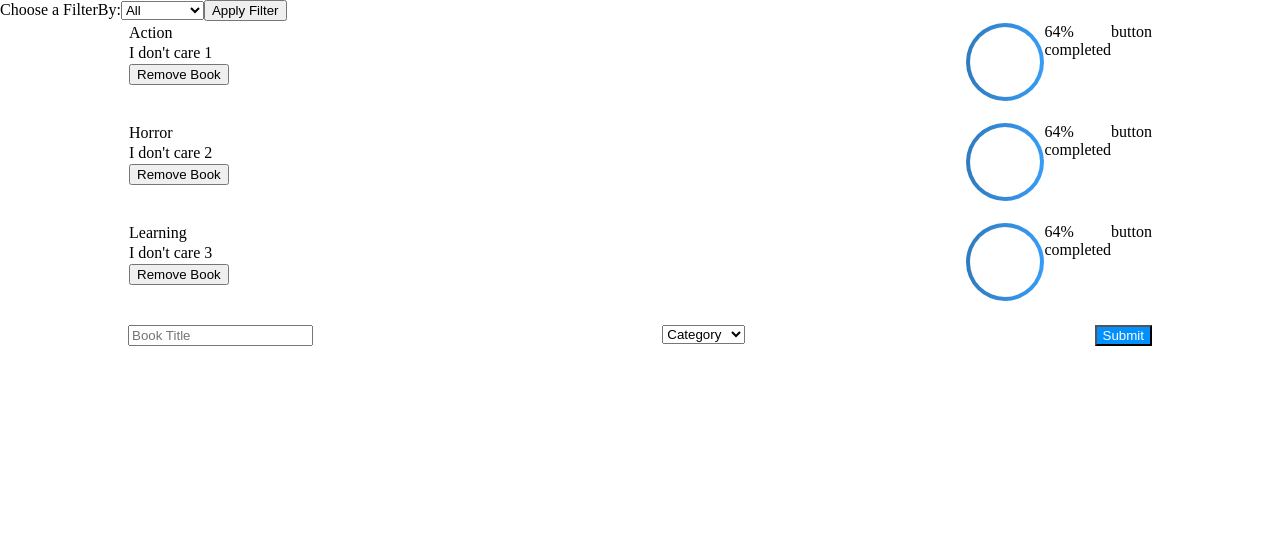
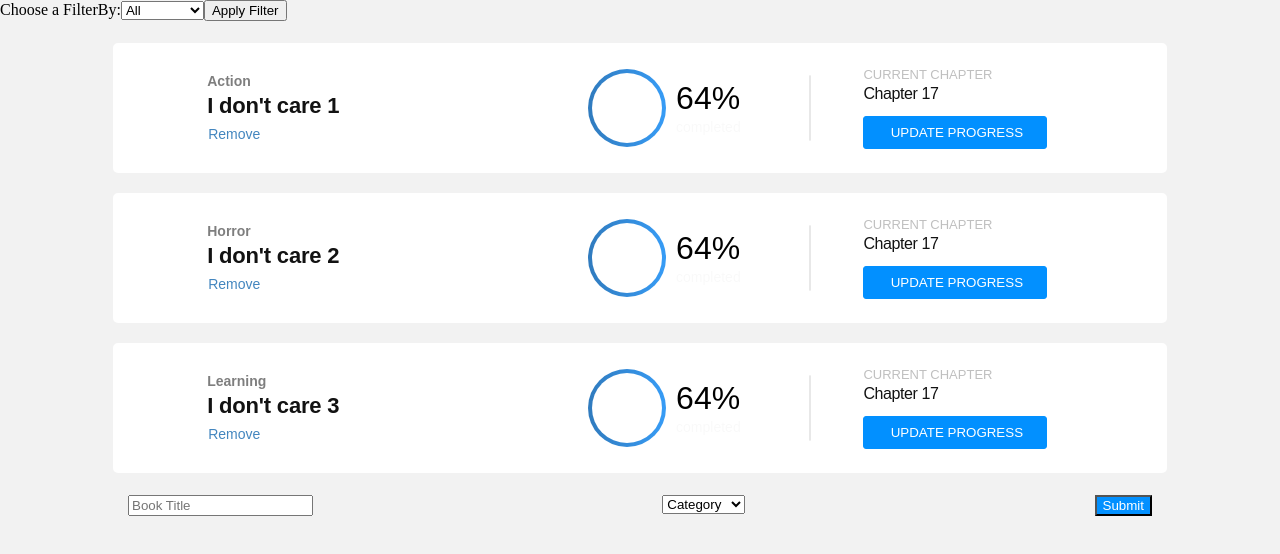
Before and after one commit to ashraffares/bookstore, a React (Create React App) app: page / in a window 1280 px wide. Shown: the top 554 px of the page. Built offline with nearby package versions, Linux system fonts and the light colour scheme.

Commit message:
style book card follow the given design

```diff
--- /dev/null
+++ b/src/components/App/App.css
@@ -0,0 +1,3 @@
+body {
+  background-color: rgba(0, 0, 0, 0.05);
+}
--- a/src/components/App/App.js
+++ b/src/components/App/App.js
@@ -1,5 +1,6 @@
 import BooksList from '../BooksList';
 import BooksForm from '../BookForm';
+import './App.css';
 
 const App = () => (
   <div>
--- a/src/components/book/book.css
+++ b/src/components/book/book.css
@@ -1,33 +1,41 @@
 .card {
   display: flex;
   flex-direction: row;
-  justify-content: space-between;
+  justify-content: space-around;
   width: 80vw;
   height: 100px;
-  border-radius: 4px;
-  margin: auto;
+  border-radius: 5px;
+  margin: 20px auto;
+  align-items: center;
+  padding: 15px;
+  background-color: #fff;
 }
 
 .flexColumn {
   display: flex;
   flex-direction: column;
+  flex-wrap: nowrap;
 }
 
 .flexRow {
   display: flex;
   flex-direction: row;
+  flex-wrap: nowrap;
+  width: max-content;
+  align-items: center;
 }
 
-.cardContent {
-  display: flex;
-  flex-direction: column;
-  flex-wrap: nowrap;
-  background-color: #fff;
-  width: 100%;
+.ui_continer {
+  align-items: center;
+  width: 50%;
+  justify-content: space-around;
 }
 
-.ui_adjuest {
-  display: flex;
+.border {
+  height: 4rem;
+  border-radius: 4px;
+  border: solid 1px #e8e8e8;
+  background-color: #fff;
 }
 
 .Oval-2 {
@@ -39,4 +47,114 @@
   background-origin: border-box;
   -webkit-background-clip: content-box, border-box;
   border-image-slice: 1;
+  margin-right: 10px;
 }
+
+.title {
+  width: 12.313rem;
+  height: 1.813rem;
+  font-family: sans-serif;
+  font-size: 1.375rem;
+  font-weight: bold;
+  font-stretch: normal;
+  font-style: normal;
+  line-height: normal;
+  letter-spacing: -0.2px;
+  color: #121212;
+}
+
+.Remove,
+.Remove:focus {
+  background: none;
+  border: none;
+  width: 3.375rem;
+  height: 1.188rem;
+  font-family: sans-serif;
+  font-size: 0.875rem;
+  font-weight: 300;
+  font-stretch: normal;
+  font-style: normal;
+  line-height: normal;
+  letter-spacing: normal;
+  color: #4386bf;
+  cursor: pointer;
+  padding: 0;
+}
+
+.category {
+  width: 3.063rem;
+  height: 1.125rem;
+  opacity: 0.5;
+  font-family: sans-serif;
+  font-size: 0.875rem;
+  font-weight: bold;
+  font-stretch: normal;
+  font-style: normal;
+  line-height: normal;
+  letter-spacing: normal;
+  color: var(--black-two);
+}
+
+.percent-Complete {
+  width: 4.25rem;
+  height: 2.438rem;
+  font-family: sans-serif;
+  font-size: 2rem;
+  font-weight: normal;
+  font-stretch: normal;
+  font-style: normal;
+  line-height: normal;
+  letter-spacing: normal;
+  color: var(--black-two);
+}
+
+.completed {
+  width: 5rem;
+  height: 1.125rem;
+  opacity: 0.5;
+  font-family: sans-serif;
+  font-size: 0.875rem;
+  font-weight: normal;
+  font-stretch: normal;
+  font-style: normal;
+  line-height: normal;
+  letter-spacing: normal;
+  color: rgba(0, 0, 0, 0.05);
+}
+
+.Current-Chapter {
+  height: 1.125rem;
+  opacity: 0.5;
+  font-family: sans-serif;
+  font-size: 0.813rem;
+  font-weight: 300;
+  font-stretch: normal;
+  font-style: normal;
+  line-height: normal;
+  letter-spacing: normal;
+  color: rgba(0, 0, 0, 0.5);
+}
+
+.Current-Lesson {
+  height: 1.313rem;
+  font-family: sans-serif;
+  font-size: 1rem;
+  font-weight: 300;
+  font-stretch: normal;
+  font-style: normal;
+  line-height: normal;
+  letter-spacing: -0.4px;
+  color: #121212;
+}
+
+.Rectangle-2 {
+  width: 11.5rem;
+  height: 2.063rem;
+  padding: 0.438rem 1.188rem 0.5rem 1.375rem;
+  border-radius: 3px;
+  background-color: #0290ff;
+  color: #fff;
+  border: 1px solid #0290ff;
+  cursor: pointer;
+  margin-top: 10px;
+}
--- a/src/components/book/book.js
+++ b/src/components/book/book.js
@@ -10,25 +10,28 @@ const Book = (props) => {
   const dispatch = useDispatch();
   return (
     <tr key={id} className="card">
-      <div className="cardContent">
-        <td>{category}</td>
-        <td>{title}</td>
+      <div className="flexColumn">
+        <td className="category">{category}</td>
+        <td className="title">{title}</td>
         <td>
-          <button type="button" onClick={() => dispatch(RemoveBook(obj))}>
-            Remove Book
+          <button className="Remove" type="button" onClick={() => dispatch(RemoveBook(obj))}>
+            Remove
           </button>
         </td>
       </div>
-      <div className="flexRow">
+      <div className="flexRow ui_continer">
         <div className="flexRow">
           <div className="Oval-2" />
           <div className="flexColumn">
-            <span>64%</span>
-            <span>completed</span>
+            <span className="percent-Complete">64%</span>
+            <span className="completed">completed</span>
           </div>
         </div>
-        <div>
-          button
+        <div className="border" />
+        <div className="flexColumn">
+          <span className="Current-Chapter ">CURRENT CHAPTER</span>
+          <span className="Current-Lesson">Chapter 17</span>
+          <button className="Rectangle-2" type="button">UPDATE PROGRESS</button>
         </div>
       </div>
     </tr>
```
